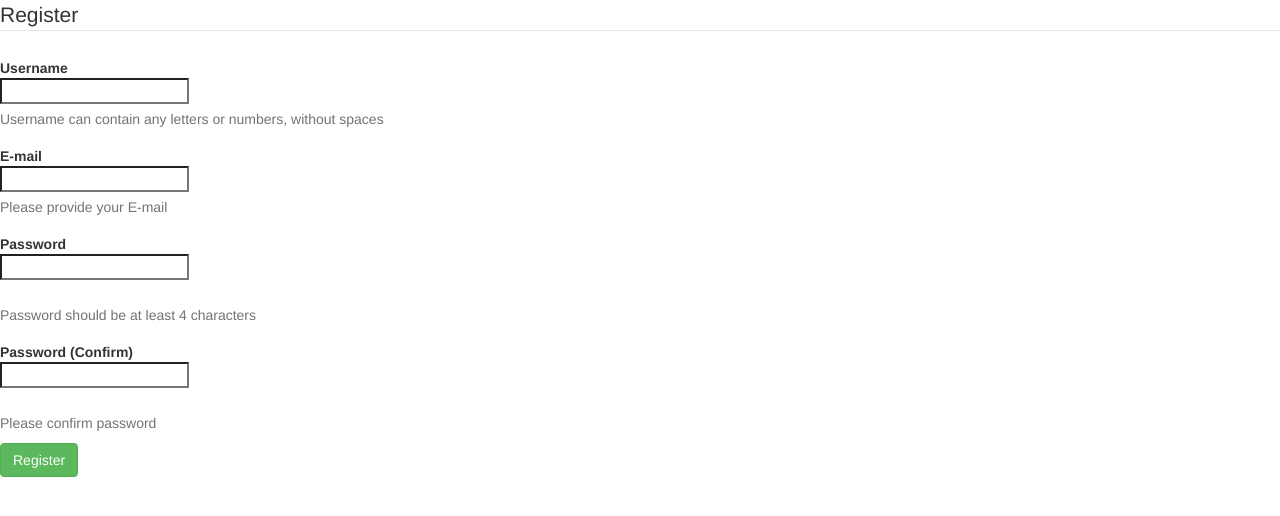
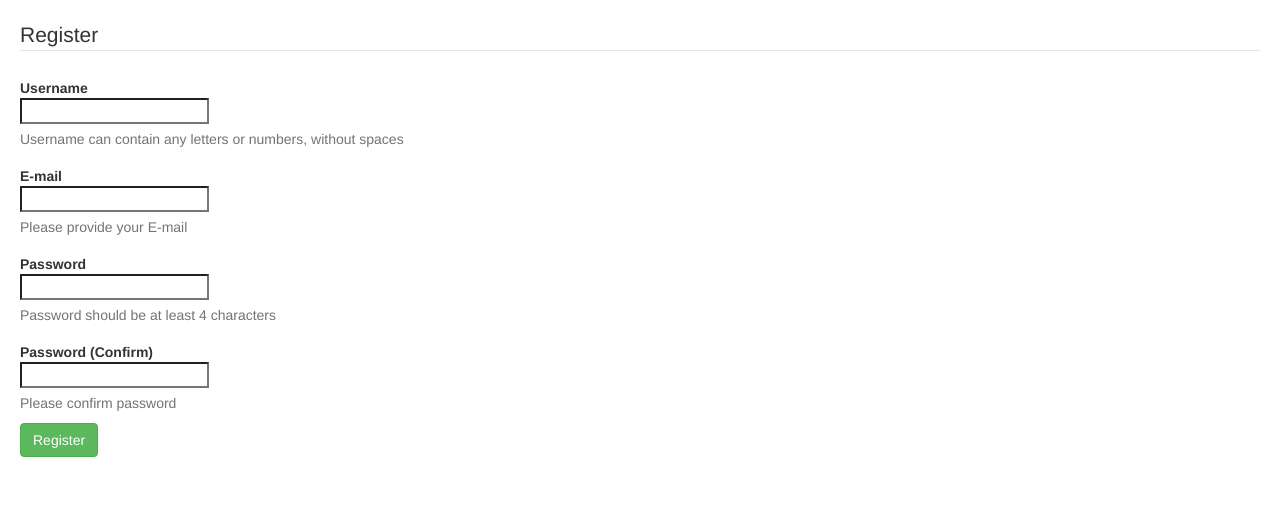
Before and after one commit to CharlesJeremy/Schedulr, a Django app: page /accounts/register/ in a window 1280 px wide. Shown: the top 516 px of the page. Run offline with Django 3.2, Linux system fonts and the light colour scheme; some libraries are stand-ins or nearby versions.

Commit message:
CSS fixes to add class box, register form

```diff
--- a/cal/static/cal/cal.css
+++ b/cal/static/cal/cal.css
@@ -20,7 +20,7 @@ html, body {
 }
 
 .form-add-class {
-  max-width: 380px;
+  max-width: 280px;
   margin: 10px;
   background-color: #eee;
   border: 3px dotted rgba(0,0,0,0.1);
--- a/cal/templates/cal/cal.html
+++ b/cal/templates/cal/cal.html
@@ -161,7 +161,7 @@
 
     <div class="box">
       <div class="row header">
-        <form id="enter-class" class="form-add-class" name="ent er-class" onsubmit="return false">
+        <form id="enter-class" class="form-add-class" name="enter-class" onsubmit="return false">
         <span class="form-signin-heading"> Enter a class (e.g., CS103):
           <input name="course_str" type="text" id="course_str" /> </span>
           <button name="Submit" value="Enter" onclick="add_course()" type="Submit">Add class</button>
--- a/registration/templates/registration/register.html
+++ b/registration/templates/registration/register.html
@@ -16,13 +16,14 @@
 
 <body>
 
+<div class="register-form">
 <form class="form-horizontal" action='' method="POST">
   {% csrf_token %}
   <fieldset>
     <div id="legend">
       <legend class="">Register</legend>
     </div>
-    <div class="control-group">
+    <div cla ss="control-group">
       <!-- Username -->
       <label class="control-label"  for="username">Username</label>
       <div class="controls">
@@ -72,5 +73,6 @@
     </div>
   </fieldset>
 </form>
+</div>
 </body>
 </html>
--- a/static/styles.css
+++ b/static/styles.css
@@ -2,6 +2,10 @@
 	margin-top: 80px;
 	margin-bottom: 20px;
 	text-align:center;
+}
+
+.register-form {
+  padding: 20px;
 }
 
 .form-signin {
@@ -32,7 +36,6 @@ input[type="text"] {
 }
 
 input[type="password"] {
-  margin-bottom: 20px;
   border-top-left-radius: 0;
   border-top-right-radius: 0;
 }
```
